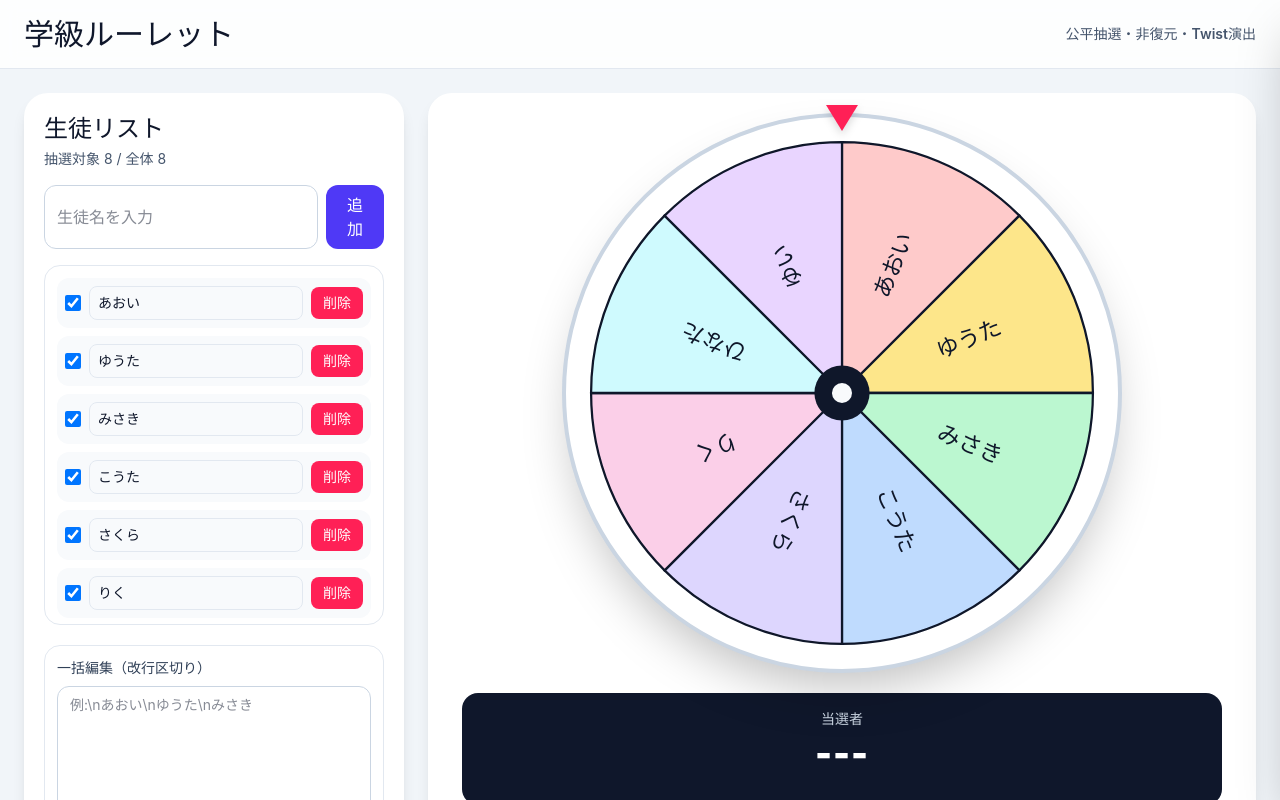
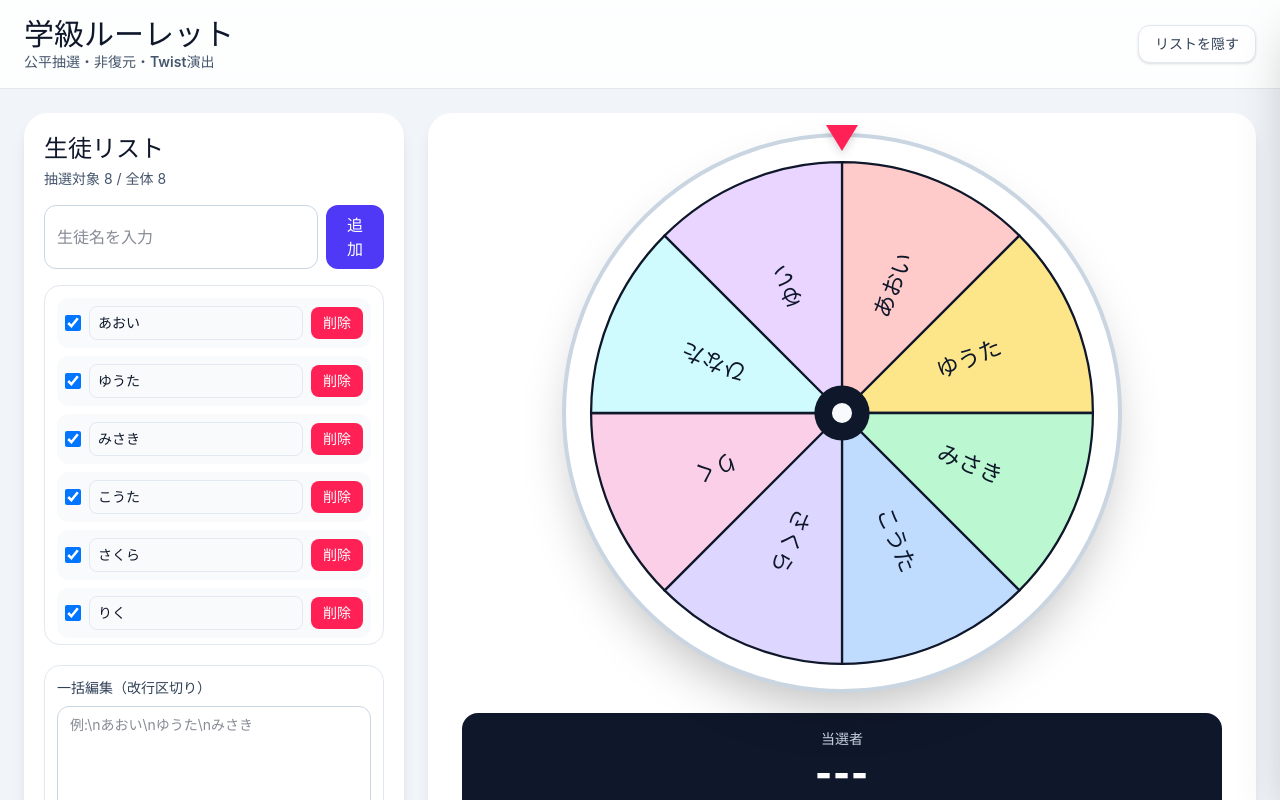
Before and after one commit to tokitaku/class-roulette, a React (Vite) app: page / in a window 1280 px wide. Shown: the top 800 px of the page. Built offline with nearby package versions, Linux system fonts and the light colour scheme.

Commit message:
feat: Add toggleable and persistable sidebar for the student list editor.

```diff
--- a/src/constants.ts
+++ b/src/constants.ts
@@ -3,6 +3,7 @@ import type { ColorScheme, RouletteSettings, Student, TwistType } from './types'
 export const STORAGE_KEYS = {
   students: 'class-roulette:students:v1',
   settings: 'class-roulette:settings:v1',
+  sidebarVisible: 'class-roulette:sidebarVisible:v1',
 } as const
 
 export const TWIST_PROBABILITY_PRESETS = [0, 0.03, 0.05, 0.08, 0.1, 1] as const
--- a/src/pages/RoulettePage.tsx
+++ b/src/pages/RoulettePage.tsx
@@ -22,6 +22,10 @@ export const RoulettePage = () => {
   )
   const [isSettingsOpen, setSettingsOpen] = useState(false)
   const [skipRestorePreviousWinner, setSkipRestorePreviousWinner] = useState(false)
+  const [isSidebarVisible, setSidebarVisible] = useLocalStorageState(
+    STORAGE_KEYS.sidebarVisible,
+    true,
+  )
 
   const normalizedSettings = useMemo(
     () => ({
@@ -120,16 +124,29 @@ export const RoulettePage = () => {
 
   return (
     <div className="min-h-screen bg-slate-100 text-slate-900">
-      <header className="border-b border-slate-200 bg-white/85 backdrop-blur">
+      <header className="border-b border-slate-200 bg-white/85 backdrop-blur z-10 relative">
         <div className="mx-auto flex w-full max-w-[1440px] items-center justify-between px-4 py-4 md:px-6">
+          <div>
             <h1 className="text-2xl font-extrabold md:text-3xl">学級ルーレット</h1>
-          <p className="text-sm font-semibold text-slate-600">
+            <p className="hidden text-sm font-semibold text-slate-600 sm:block">
               公平抽選・非復元・Twist演出
             </p>
           </div>
+          <button
+            type="button"
+            onClick={() => setSidebarVisible((prev) => !prev)}
+            className="rounded-xl border border-slate-200 bg-white px-4 py-2 text-sm font-semibold text-slate-700 shadow-sm transition hover:bg-slate-50 focus:outline-none focus:ring-2 focus:ring-indigo-500"
+          >
+            {isSidebarVisible ? 'リストを隠す' : 'リストを表示'}
+          </button>
+        </div>
       </header>
 
-      <main className="mx-auto grid w-full max-w-[1440px] gap-6 px-4 py-6 md:px-6 lg:grid-cols-[380px_minmax(0,1fr)]">
+      <main
+        className={`mx-auto grid w-full max-w-[1440px] gap-6 px-4 py-6 md:px-6 ${isSidebarVisible ? 'lg:grid-cols-[380px_minmax(0,1fr)]' : 'lg:grid-cols-1'
+          }`}
+      >
+        {isSidebarVisible && (
           <StudentEditor
             students={students}
             locked={isEditingLocked}
@@ -139,6 +156,7 @@ export const RoulettePage = () => {
             onToggleAvailability={handleToggleAvailability}
             onApplyBulk={handleApplyBulk}
           />
+        )}
 
         <section className="rounded-3xl bg-white p-5 shadow-lg">
           <div className="relative mx-auto w-full max-w-[760px]">
```
Lines whose indentation alone changed are shown as unchanged.
